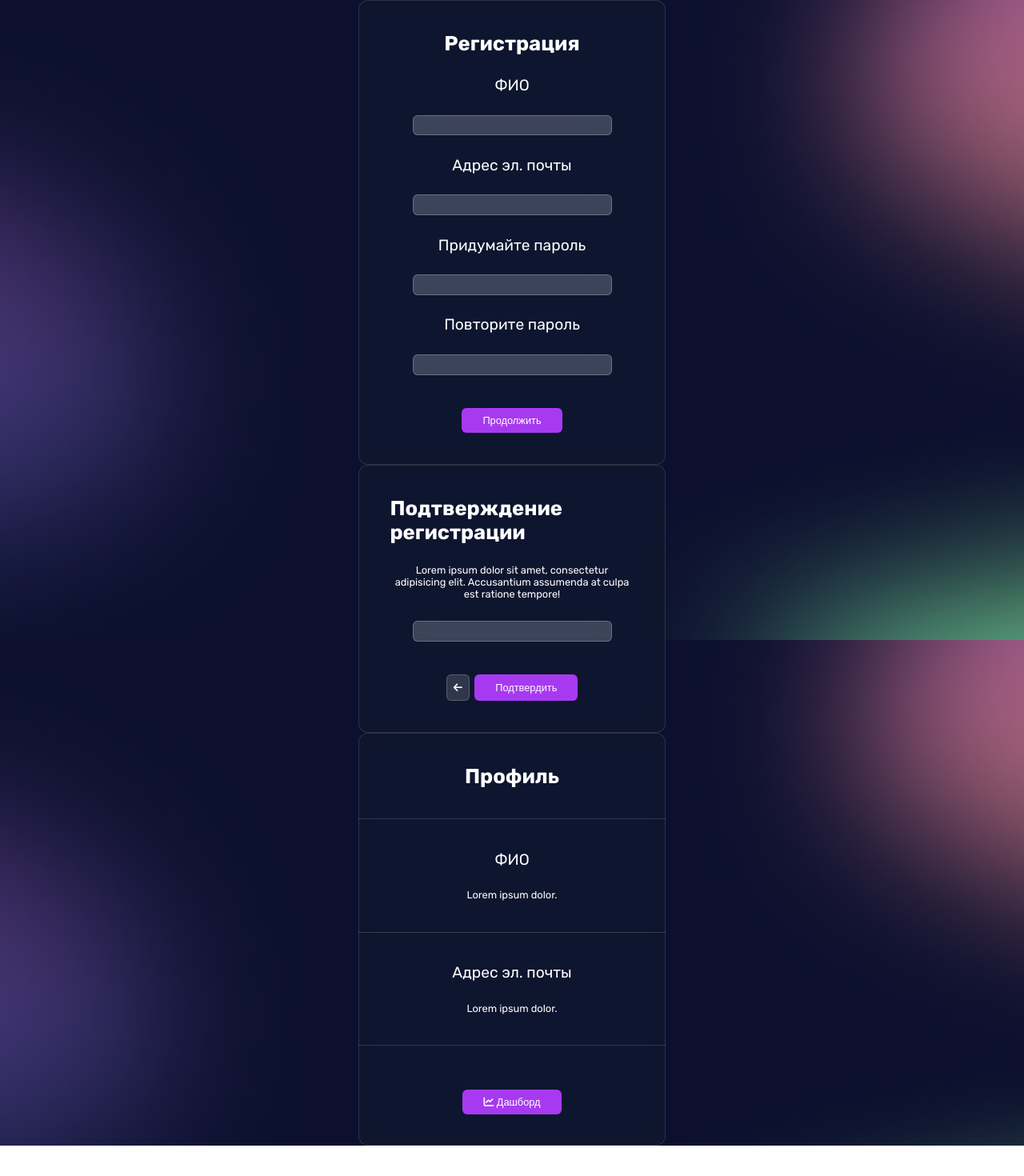
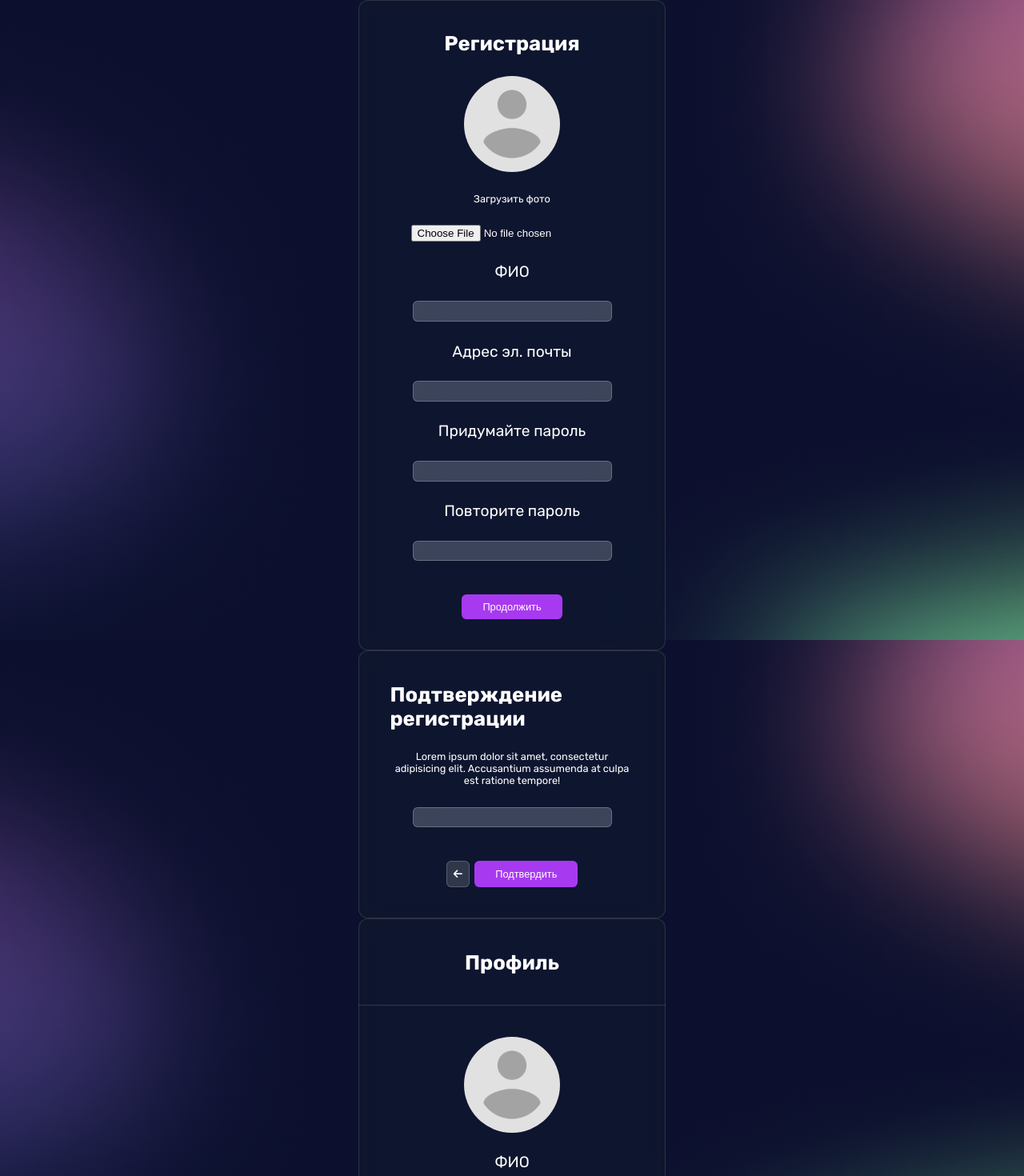
Before and after one commit to dudosyka/psyreply_front, a Vue app in the folder client/: page / in a window 1280 px wide. Shown: the top 1470 px of the page at 80% size. Before the commit the page ends 1432 px from the top, so only its background shows below. Built offline with nearby package versions, Linux system fonts and the light colour scheme; sample sign-in values are in the browser's storage; what vue3-apexcharts would draw is missing.

Commit message:
additional options for mailing creation added

```diff
--- a/client/src/views/HomeView.vue
+++ b/client/src/views/HomeView.vue
@@ -4,6 +4,11 @@
       <div class="row">
         <h1>Регистрация</h1>
       </div>
+      <img class="avatar-img" src="@/assets/pfp.png"/>
+      <label for="avatar">Загрузить фото</label>
+      <input type="file"
+             id="avatar" name="avatar"
+             accept="image/png, image/jpeg">
       <label class="label" for="name">ФИО</label>
       <input class="input" type="text" id="name" name="name">
       <label class="label" for="email">Адрес эл. почты</label>
@@ -39,9 +44,9 @@
         <h1>Профиль</h1>
       </div>
       <hr class="hr">
+      <img class="avatar-img" src="@/assets/pfp.png"/>
       <label class="label" for="name">ФИО</label>
       <span class="info-text">Lorem ipsum dolor.</span>
-      <hr class="hr">
       <label class="label" for="email">Адрес эл. почты</label>
       <span class="info-text">Lorem ipsum dolor.</span>
       <hr class="hr">
@@ -167,4 +172,9 @@ export default {
 hr {
   border-top: 1px solid rgba(255, 255, 255, 0.15);
 }
+.avatar-img {
+  border-radius: 50%;
+  height: 120px;
+  width: 120px;
+}
 </style>
```
Also changed, not shown: client/src/assets/pfp.png (added).
